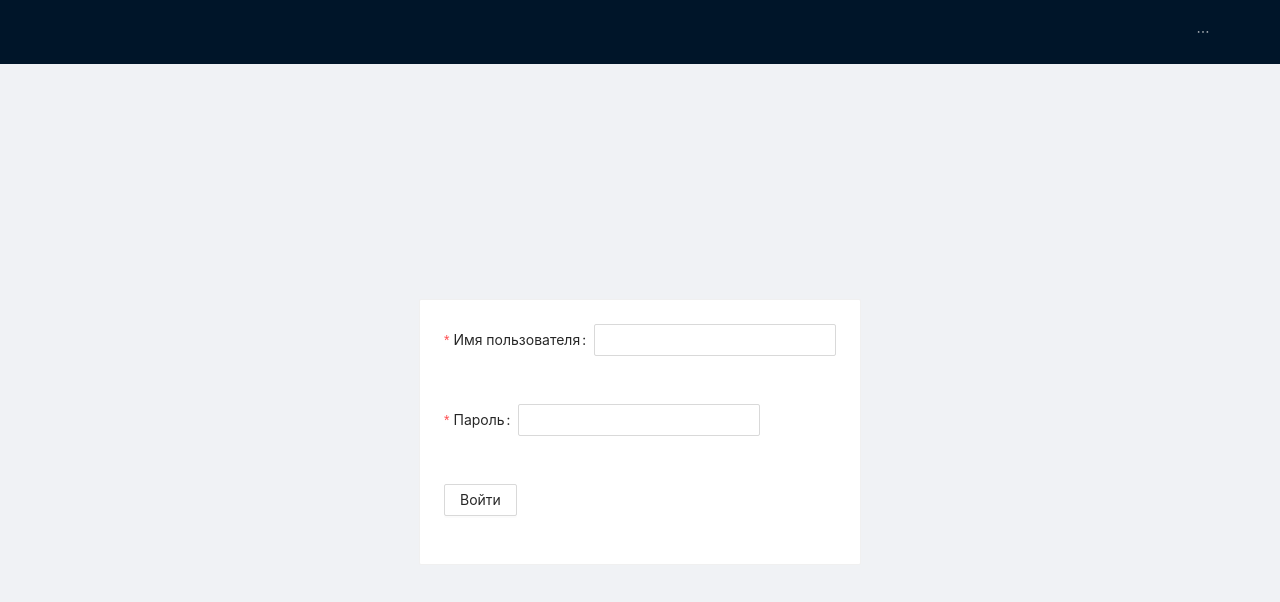
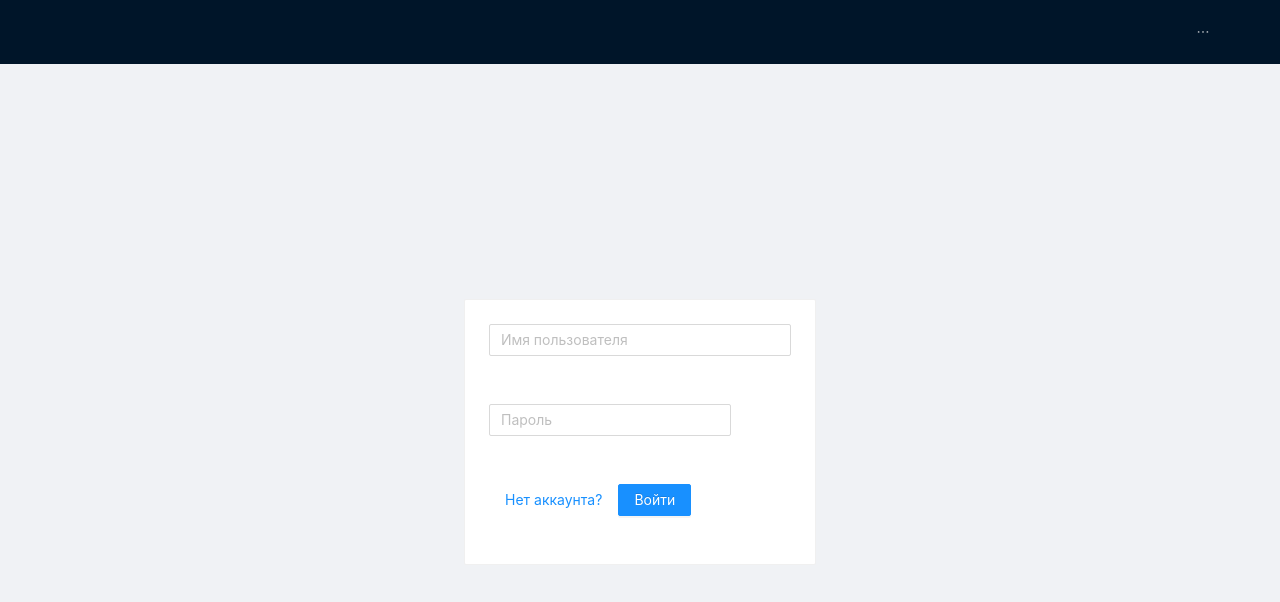
Before and after one commit to ZaHardRus/zahard-calendar, a React (Create React App) app: page /login in a window 1280 px wide. Shown: the top 602 px of the page. Built offline with nearby package versions, Linux system fonts and the light colour scheme.

Commit message:
добавил регистрацию

```diff
--- a/src/App.css
+++ b/src/App.css
@@ -6,6 +6,18 @@
     left: 0;
     right: 0;
     z-index: 1000;
+}
+.header__button-wrapper{
+    display: flex;
+    gap: 20px;
+    align-items: center;
+}
+.ant-form-item-control-input-content{
+    display: flex;
+    justify-content: space-between;
+}
+.ant-card-body{
+    width: 350px;
 }
 .calendar {
     width: 80%;
--- a/src/components/EventCalendar.tsx
+++ b/src/components/EventCalendar.tsx
@@ -47,7 +47,6 @@ export const EventCalendar: FC<EventCalendarProps> = ({events}) => {
                 setEventInfo([...currentDayEvents])
                 setIsEventInfoVisible(true)
             }}>
-
                 {!!currentDayEvents.length && <Progress width={30} type="circle" percent={percent}/>}
             </div>
         );
--- a/src/components/Header.tsx
+++ b/src/components/Header.tsx
@@ -4,10 +4,9 @@ import {useActions, useAppSelector} from "../store/hooks";
 import {Button, Layout, Menu, Row} from "antd";
 
 export const Header = () => {
-    const {isAuth, user} = useAppSelector(state => state.auth)
+    const {isAuth, user, status} = useAppSelector(state => state.auth)
     const {reason} = useAppSelector(state => state.event)
-    const {toggleReason} = useActions()
-    const {logout} = useActions()
+    const {logout, toggleReason, setStatus} = useActions()
     const logoutHandler = () => {
         logout()
     }
@@ -17,16 +16,15 @@ export const Header = () => {
                 isAuth
                     ? <Layout.Header className={'header'}>
                         <Row justify={"space-between"}>
-                            <div>
-                                <div>
-                                    <Button
-                                        type={reason === 'guest' ? 'primary' : 'default'}
-                                        onClick={() => toggleReason('guest')}>Назначены мне</Button>
-                                    <Button
-                                        type={reason === 'author' ? 'primary' : 'default'}
-                                        onClick={() => toggleReason('author')}>Назначены мной</Button>
-                                </div>
+                            <div className={'header__button-wrapper'}>
+                                <Button
+                                    type={reason === 'guest' ? 'primary' : 'default'}
+                                    onClick={() => toggleReason('guest')}>Назначены мне</Button>
+                                <Button
+                                    type={reason === 'author' ? 'primary' : 'default'}
+                                    onClick={() => toggleReason('author')}>Назначены мною</Button>
                             </div>
+
                             <div style={{color: '#fff'}}>{user?.username}</div>
                             <Menu theme={'dark'} mode="horizontal" selectable={false}>
                                 <Menu.Item key={1} onClick={logoutHandler}>Выйти</Menu.Item>
@@ -38,7 +36,9 @@ export const Header = () => {
                     <Layout.Header>
                         <Row justify={"end"}>
                             <Menu theme={'dark'} mode="horizontal" selectable={false}>
-                                <Menu.Item key={1}> Авторизация </Menu.Item>
+                                <Menu.Item
+                                    onClick={() => setStatus(status === 'login' ? 'registration' : 'login')}
+                                    key={1}>{status === 'login' ? 'Авторизация' : 'Регистрация'} </Menu.Item>
                             </Menu>
                         </Row>
                     </Layout.Header>
--- a/src/pages/Login.tsx
+++ b/src/pages/Login.tsx
@@ -6,31 +6,40 @@ import {Button, Card, Form, Input, Layout, Row} from "antd";
 export const Login: React.FC<any> = () => {
     const [username, setUsername] = useState('')
     const [password, setPassword] = useState('')
-    const {isLoading, error} = useAppSelector(state => state.auth)
+    const {isLoading, error, status} = useAppSelector(state => state.auth)
 
-    const {login} = useActions()
-    const submit = () => login(username, password)
+
+    const {login, registration, setStatus} = useActions()
+    const loginSubmit = () => login(username, password)
+    const registrationSubmit = () => registration(username, password)
+
 
     return (
         <Layout>
             <Row justify={"center"} align={"middle"} className={'login'}>
                 <Card>
-                    <Form onFinish={submit}>
+                    <Form onFinish={status === 'login' ? loginSubmit : registrationSubmit}>
                         {error && <div style={{margin: '0 auto', color: 'red'}}>{error}</div>}
-                        <Form.Item label={'Имя пользователя'}
+                        <Form.Item
                                    rules={[{required: true, message: 'Please input your username'}]}
                                    name={'username'}>
-                            <Input value={username} onChange={e => setUsername(e.target.value)}/>
+                            <Input placeholder={"Имя пользователя"} value={username} onChange={e => setUsername(e.target.value)}/>
                         </Form.Item>
 
-                        <Form.Item label={'Пароль'}
+                        <Form.Item
                                    rules={[{required: true, message: 'Please input your password'}]}
                                    name={'password'}>
-                            <Input type='password' value={password} onChange={e => setPassword(e.target.value)}/>
+                            <Input placeholder={"Пароль"}  type='password' value={password} onChange={e => setPassword(e.target.value)}/>
                         </Form.Item>
 
-                        <Form.Item>
-                            <Button htmlType='submit' loading={isLoading}>Войти</Button>
+                        <Form.Item className='login-form__buttons'>
+                            <Button
+                                style={{color:'#1890ff'}}
+                                onClick={() => setStatus(status === 'login' ? 'registration' : 'login')}
+                                type='text'>{status === 'login' ? 'Нет аккаунта?' : 'К авторизации'}</Button>
+                            <Button htmlType='submit'
+                                    type='primary'
+                                    loading={isLoading}>{status === 'login' ? 'Войти' : 'Регистрация'}</Button>
                         </Form.Item>
                     </Form>
                 </Card>
--- a/src/store/ducks/auth/actions.ts
+++ b/src/store/ducks/auth/actions.ts
@@ -1,4 +1,11 @@
-import {AuthActionEnum, SetErrorAction, SetIsAuthAction, SetIsLoadingAction, SetUserAction} from "./types";
+import {
+    AuthActionEnum,
+    SetErrorAction,
+    SetIsAuthAction,
+    SetIsLoadingAction,
+    SetStatusAction,
+    SetUserAction
+} from "./types";
 import {IUser} from "../../../models/user";
 import {AppDispatch} from "../..";
 import axios from "axios";
@@ -8,6 +15,7 @@ export const AuthAC = {
     setUser: (payload: IUser | null): SetUserAction => ({type: AuthActionEnum.SET_USER, payload}),
     setError: (payload: string): SetErrorAction => ({type: AuthActionEnum.SET_ERROR, payload}),
     setIsLoading: (payload: boolean): SetIsLoadingAction => ({type: AuthActionEnum.SET_IS_LOADING, payload}),
+    setStatus: (payload: 'registration' | 'login'): SetStatusAction => ({type: AuthActionEnum.SET_STATUS, payload}),
 
     login: (username: string, password: string): any => async (dispatch: AppDispatch) => {
         try {
@@ -28,6 +36,17 @@ export const AuthAC = {
             dispatch(AuthAC.setError('login error'))
         }
     },
+    registration: (username: string, password: string): any => async (dispatch: AppDispatch) => {
+        try {
+            dispatch(AuthAC.setIsLoading(true))
+            const {data} = await axios.post('/users', {username, password})
+            if (data) {
+                dispatch(AuthAC.setStatus("login"))
+            }
+        } catch (e) {
+            dispatch(AuthAC.setError('При регистрации произошла ошибка'))
+        }
+    },
 
     logout: (): any => async (dispatch: AppDispatch) => {
         try {
--- a/src/store/ducks/auth/reducer.ts
+++ b/src/store/ducks/auth/reducer.ts
@@ -5,7 +5,8 @@ const initialState: AuthState = {
     isAuth: false,
     user: null,
     isLoading: false,
-    error: ''
+    error: '',
+    status: 'login'
 }
 export const authReducer = (state: AuthState = initialState, action: AuthActions): AuthState => {
     switch (action.type) {
@@ -22,6 +23,8 @@ export const authReducer = (state: AuthState = initialState, action: AuthActions
         case AuthActionEnum.SET_IS_LOADING:
             return {...state, isLoading: action.payload}
 
+        case AuthActionEnum.SET_STATUS:
+            return {...state, status: action.payload,isLoading:false}
         default:
             return state
     }
--- a/src/store/ducks/auth/types.ts
+++ b/src/store/ducks/auth/types.ts
@@ -4,7 +4,8 @@ export interface AuthState {
     isAuth: boolean,
     user: IUser | null,
     isLoading: boolean,
-    error: string
+    error: string,
+    status:'registration'|'login'
 }
 
 export enum AuthActionEnum {
@@ -12,6 +13,7 @@ export enum AuthActionEnum {
     SET_USER = 'SET_USER',
     SET_IS_LOADING = 'SET_IS_LOADING',
     SET_ERROR = 'SET_ERROR',
+    SET_STATUS = 'SET_STATUS'
 }
 
 export interface SetIsAuthAction {
@@ -33,9 +35,14 @@ export interface SetIsLoadingAction {
     type: AuthActionEnum.SET_IS_LOADING,
     payload: boolean
 }
+export interface SetStatusAction{
+    type: AuthActionEnum.SET_STATUS,
+    payload:'login' | 'registration'
+}
 
 export type AuthActions =
     SetIsAuthAction |
     SetErrorAction |
     SetUserAction |
-    SetIsLoadingAction
+    SetIsLoadingAction |
+    SetStatusAction
```
Also changed, not shown: db.json (+8 -21 lines).
